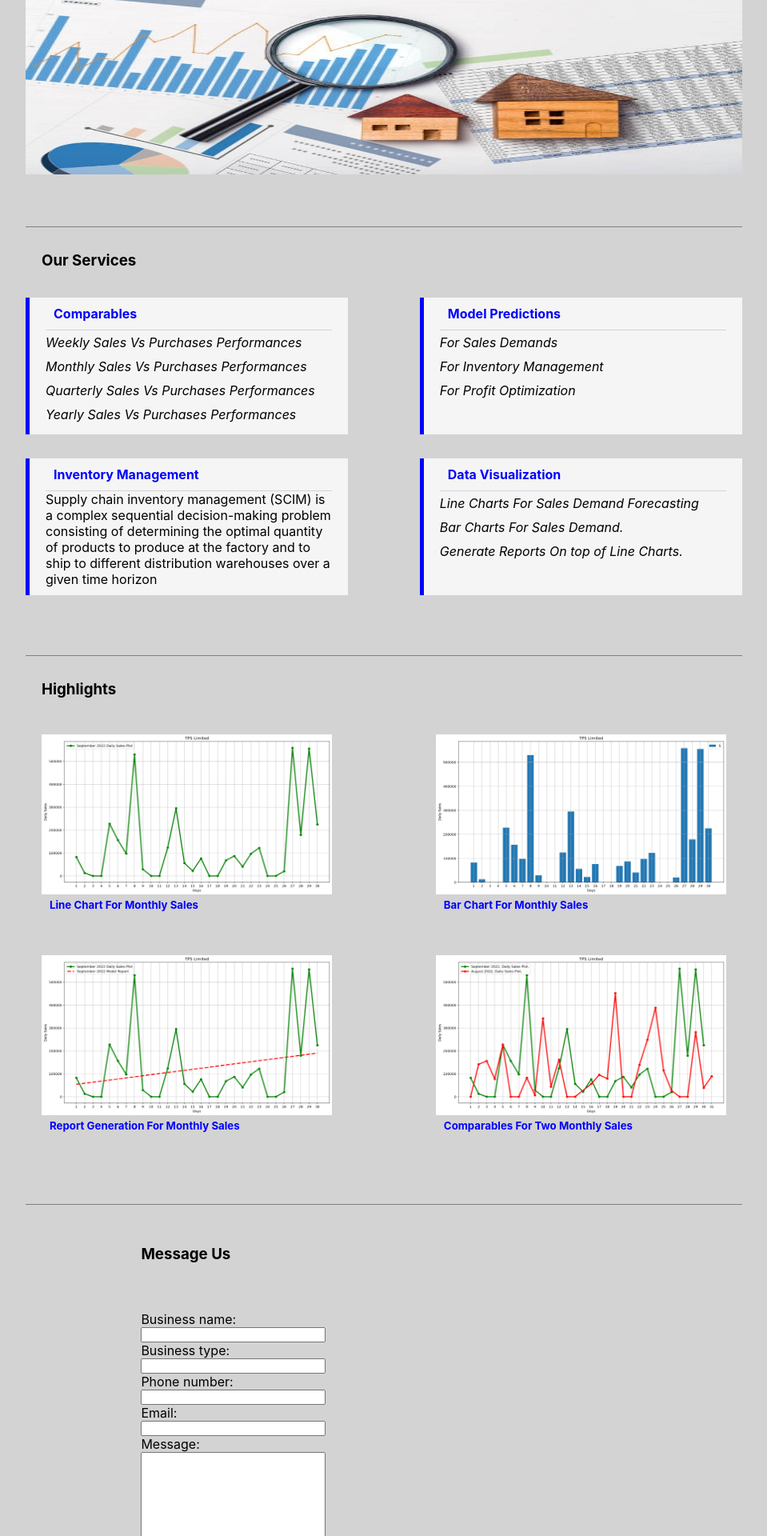
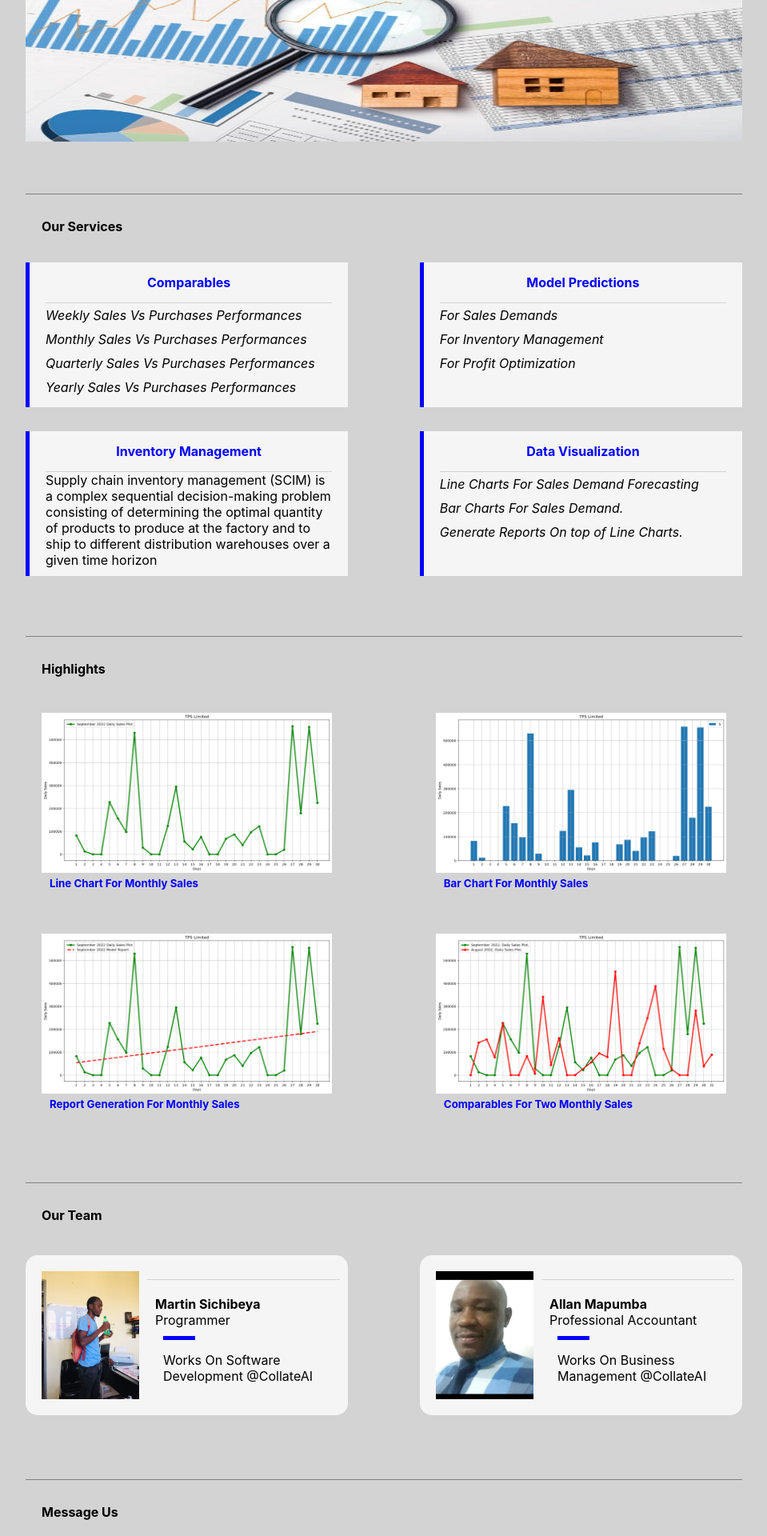
Before and after one commit to Martin1998215/collate-website, a Django app: page /newapp/home/ in a window 1280 px wide. Shown: the part 560-2480 px from the top of the page at 80% size, without its empty margins (160-1119 px from the left). Run offline with Django 4.2, Linux system fonts and the light colour scheme.

Commit message:
added changes to many files

```diff
--- a/newapp/static/home.css
+++ b/newapp/static/home.css
@@ -152,7 +157,8 @@ a:active { text-decoration: none; }
 }
 .main-list h4 {
     color: blue;
-    padding-left: 10px;
+    padding: 5px;
+    text-align: center;
 }
 
 
@@ -178,18 +185,27 @@ a:active { text-decoration: none; }
 }
 
 .message-section {
-    width: 90%;
-    margin: 30px 5%;
+    width: 100%;
+    margin: 30px 0px;
 }
 .message-section h3 {
-    padding: 20px 10px;
+    padding: 20px 10px 5px;
 }
 .home-form {
     display: flex;
     flex-direction: column;
-    width: 90%;
-    margin: 10px 5%;
-    padding: 30px 10px;
+    width: 100%;
+    margin: 10px 0px;
+    padding: 20px 10px;
+}
+.submit-btn {
+    padding: 10px;
+    margin:10px 0px;
+    background-color: gray;
+    border: none;
+    font-weight: bold;
+    font-size:15px;
+    border-radius: 10px;
 }
 
 .footer {
@@ -202,6 +218,59 @@ a:active { text-decoration: none; }
     padding: 20px 0px;
 }
 
+.profile {
+    width: 90%;
+    margin: 20px 5%;
+}
+.profile h5 {
+    padding: 10px 20px;
+}
+.pro-cover {
+    display: flex;
+    flex-direction: column;
+    justify-content: space-between;
+    width: 100%;
+}
+.profile-person {
+    display: flex;
+    flex-direction: column;
+    justify-content: space-between;
+    width: 100%;
+    height: 350px;
+    background-color: whitesmoke;
+    border-radius: 15px;
+    padding: 10px;
+    margin: 20px 0;
+
+}
+.pro-img {
+    width: 100%;
+    height: 200px;
+}
+.img-pro {
+    width: 100%;
+    height: 100%;
+    object-fit: fill;
+}
+
+#text-desc {
+    padding: 0px;
+}
+.pro-text {
+    padding: 5px 10px;
+    margin-top: 5px;
+    border-top: none;
+}
+#text-main {
+    margin:5px;
+    padding: 5px;
+}
+#text-line {
+    width: 10%;
+    padding: 5px 0px 10px;
+    border-top: 5px solid blue;
+}
+
 
 
 @media only screen and (min-width: 600px) {
@@ -253,15 +336,60 @@ a:active { text-decoration: none; }
     }
 
     .message-section {
-        width: 70%;
-        margin: 30px 15%;
+        width: 100%;
+        margin: 30px 0px;
     }
     .home-form {
         display: flex;
         flex-direction: column;
-        margin: 10px 0;
-        width: 40%;
-        padding: 30px 10px;
+        margin: 10px 2%;
+        width: 43%;
+        padding: 10px 10px;
+    }
+
+    .profile {
+        width: 100%;
+        margin: 20px 0px;
+    }
+    .profile h5 {
+        padding: 10px;
+    }
+    .pro-cover {
+        flex-direction: row;
+        justify-content: space-between;
+    }
+    .profile-person {
+        flex-direction: row;
+        justify-content: space-around;
+        width: 45%;
+        height: 200px;
+        background-color: whitesmoke;
+        padding: 10px;
+
+    }
+    .pro-img {
+        width: 60%;
+        height: 200px;
+    }
+    .img-pro {
+        width: 100%;
+        height: 90%;
+        padding:10px;
+        object-fit: cover;
+    }
+    .pro-text {
+        padding: 20px 10px;
+        margin-top: 20px;
+        border-top: 0.3px solid lightgray;
+    }
+    #text-main {
+        margin:5px;
+        padding: 5px;
+    }
+    #text-line {
+        width: 20%;
+        padding: 5px 0px 10px;
+        border-top: 5px solid blue;
     }
 
     }
--- a/newapp/templates/about.html
+++ b/newapp/templates/about.html
@@ -16,20 +16,22 @@
             <li><h3>COLLATE AI</h3></li>
             </div>
             <div class="navbar-right">
-            <li><a href="{% url 'home' %}">HOME</a></li>
+            <li><a href="{% url 'index' %}">HOME</a></li>
             <li><a href="{% url 'updates' %}">UPDATES</a></li>
             <li><a href="{% url 'customers' %}">CUSTOMERS</a></li>
             <li><a href="{% url 'about' %}">ABOUT</a></li>
         </div>
         </ul>
 <div class="cover">
-<diV class="container">
+<diV class="header">
 <h5>A Data driven AI Startup for Business Management and Decision Making.</h5>
 </div>
+<h4 class="h2">About Us</h4>
 <div class="main-body"><b>Collate AI</b> is an AI Startup, That uses AI for Business Management and
  Decision Making In Retail To Generate <b>Financial Reports</b>, co-founded by <b>Martin Sichibeya</b>
 and <b>Allan Mapumba</b>, An expert Accountant with over 10 years of experience.
 </div>
+
 <div class="main-body">
     Throughout the history of Business, humans have always wished to know what the sales performance for their
     business will look like. Humans have always wished to <b>predict</b> tomorrow so that they can plan about the quantity of
--- a/newapp/templates/customers.html
+++ b/newapp/templates/customers.html
@@ -19,16 +19,16 @@
                 <li><h3>COLLATE AI</h3></li>
                 </div>
                 <div class="navbar-right">
-                <li><a href="{% url 'home' %}">HOME</a></li>
+                <li><a href="{% url 'index' %}">HOME</a></li>
                 <li><a href="{% url 'updates' %}">UPDATES</a></li>
                 <li><a href="{% url 'customers' %}">CUSTOMERS</a></li>
                 <li><a href="{% url 'about' %}">ABOUT</a></li>
             </div>
             </ul>
     <div class="header">
-        <h4>A Data driven AI Startup for Business Management and Decision Making.</h4>
+        <h5>A Data driven AI Startup for Business Management and Decision Making.</h5>
     </div>
-    <h2 class="h2">Our Customers</h2>
+    <h4 class="h2">Our Customers</h4>
 
 <ul class="main">
     {% for item in business %}
--- a/newapp/templates/index.html
+++ b/newapp/templates/index.html
@@ -14,10 +14,10 @@
 
         <ul class="navbar">
             <div class="navbar-left">
-                <li><h3>COLLATE AI</h3></li>
+                <li><h4>COLLATE AI</h4></li>
                 </div>
                 <div class="navbar-right">
-                <li><a href="{% url 'home' %}">HOME</a></li>
+                <li><a href="{% url 'index' %}">HOME</a></li>
                 <li><a href="{% url 'updates' %}">UPDATES</a></li>
                 <li><a href="{% url 'customers' %}">CUSTOMERS</a></li>
                 <li><a href="{% url 'about' %}">ABOUT</a></li>
@@ -27,10 +27,10 @@
     <div class="upper-main">
 
     <div class="header">
-    <h3>Welcome to our official website.</h3>
+    <h5 class="header-text">Welcome to our official website.</h5>
     <div class="seperation-line"></div>
     <div class="cover-intro">
-    <h4>A Data driven AI Startup for Business Management and Decision Making.</h4>
+    <h5>A Data driven AI Startup for Business Management and Decision Making.</h5>
     <div class="intro">Collate AI is an AI Startup, That uses AI for Business
         Management and Decision Making From Sales Data To Generate Financial Reports,
         co-founded by <b>Martin Sichibeya</b> and <b>Allan Mapumba</b>, An expert Accountant with
@@ -49,10 +49,10 @@
 
         <div class="lower-main-cover">
             <div class="sub-header">
-            <h4>AI For Business Analysis And Management</h4>
+            <h5>AI For Business Analysis And Management</h5>
             </div>
             <div class="seperation-line"></div>
-            <h3 class="service-header">Profile</h3>
+            <h4 class="service-header">Image Cover</h4>
 
             <div class="img-cover">
                 {% load static %}
@@ -60,7 +60,7 @@
                  class="img-home" alt="Home Cover Photo">
             </div>
             <div class="seperation-line"></div>
-            <h3 class="service-header">Our Services</h3>
+            <h4 class="service-header">Our Services</h4>
             <div class="main-cover">
 
             <div class="main-list">
@@ -107,7 +107,7 @@
             </div>
             <div class="seperation-line"></div>
 
-            <h3 class="service-header">Highlights</h3>
+            <h4 class="service-header">Highlights</h4>
             <div class="main-container">
 
                 <div class="main-pic-cover">
@@ -136,9 +136,54 @@
                 </div>
             </div>
             <div class="seperation-line"></div>
+            <h4 class="service-header">Our Team</h4>
+
+            <div class="profile">
+                <div class="pro-cover">
+                    <div class="profile-person">
+                        <div class="pro-img">
+                            {% load static %}
+                            <img src="{% static 'media/martinez.jpg' %}"
+                             class="img-pro" alt="Home Cover Photo">
+                        </div>
+                        <div class="pro-text">
+                            <ul>
+                                <li><h4>Martin Sichibeya</h4></li>
+                                <li>Programmer</li>
+                                <div id="text-main">
+                                    <div id="text-line"></div>
+                                <li id="text-desc">Works On Software Development @CollateAI</li>
+                                </div>
+                            </ul>
+                        </div>
+
+                    </div>
+
+                    <div class="profile-person">
+                        <div class="pro-img">
+                            {% load static %}
+                            <img src="{% static 'media\allan.jpg' %}"
+                             class="img-pro" alt="Home Cover Photo">
+                        </div>
+                        <div class="pro-text">
+                            <ul>
+                                <li><h4>Allan Mapumba</h4></li>
+                                <li>Professional Accountant</li>
+                                <div id="text-main">
+                                    <div id="text-line"></div>
+                                <li id="text-desc">Works On Business Management @CollateAI</li>
+                                </div>
+                            </ul>
+                        </div>
+
+                    </div>
+                </div>
+            </div>
+
+            <div class="seperation-line"></div>
+            <h4 class="service-header">Message Us</h4>
 
             <div class="message-section">
-<h3>Message Us</h3>
     <form action="", method="post", class="home-form">
         {% csrf_token %}
 
--- a/newapp/urls.py
+++ b/newapp/urls.py
@@ -3,7 +3,7 @@ from . import views
 from django.contrib.staticfiles.urls import staticfiles_urlpatterns
 
 urlpatterns = [
-    path("home/", views.home, name="home"),
+    path("home/", views.index, name="index"),
     path('customers/', views.customers, name="customers"),
     path('about/', views.about, name='about'),
     path('updates/', views.updates, name='updates')
--- a/newapp/views.py
+++ b/newapp/views.py
@@ -8,7 +8,7 @@ from .models import My_business, My_updates, Updates
 # Create your views here.
 
 
-def home(request):
+def index(request):
 
     form = MessageForm()
 
```
Also changed, not shown: other parts of newapp/static/home.css (+32 -12 lines), newapp/static/about.css (+38 -23 lines), newapp/static/customers.css (+23 -14 lines), newapp/static/updates.css (+45 -12 lines), newapp/templates/updates.html (+16 -5 lines), db.sqlite3, newapp/static/media/IMG_20210810_162606.jpg (added), newapp/static/media/IMG_20210810_162613.jpg (added), newapp/static/media/allan.jpg (added), newapp/static/media/martinez.jpg (added).
